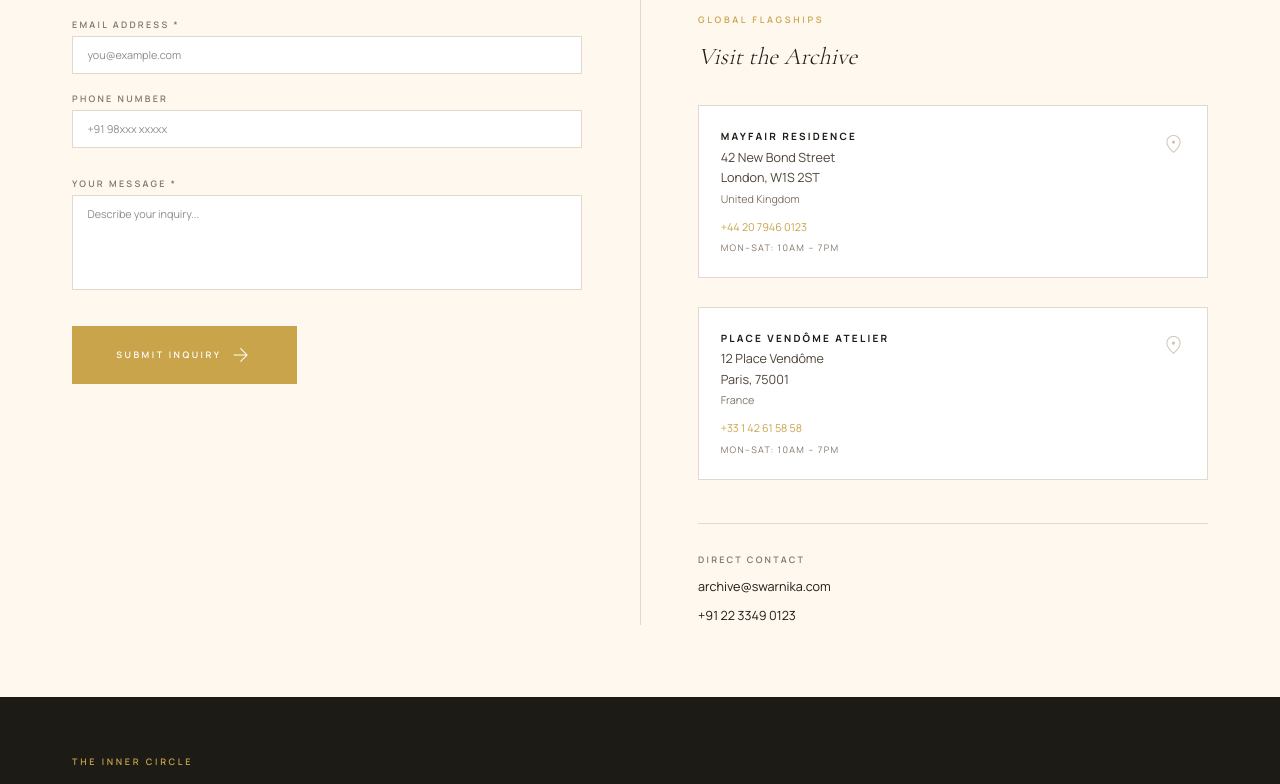
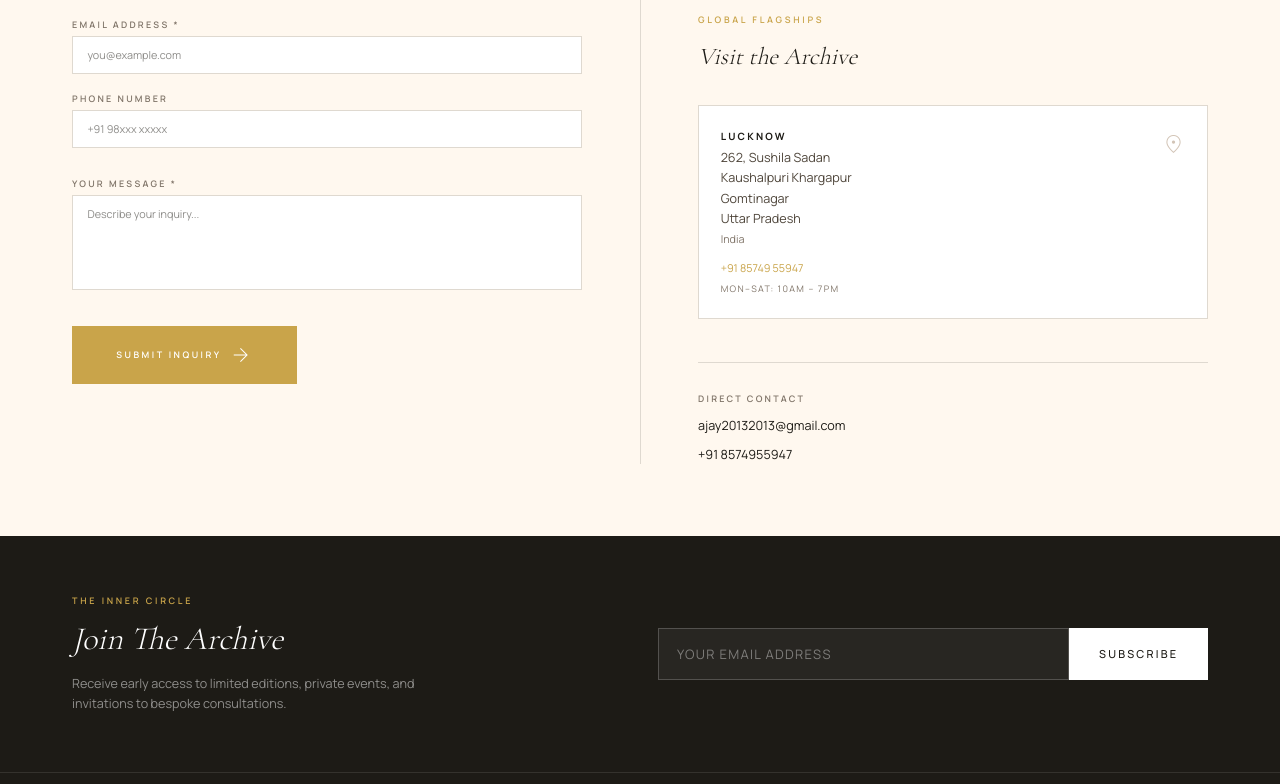
Before and after one commit to subho86chow/swarnika, a Next.js app: page /contact in a window 1280 px wide. Shown: the part 920-1704 px from the top of the page. Built offline with nearby package versions, Linux system fonts and the light colour scheme; no server answers; the database is empty.

Commit message:
Updated contacts

```diff
--- a/app/contact/page.js
+++ b/app/contact/page.js
@@ -26,8 +26,7 @@ export default function ContactPage() {
   ];
 
   const flagships = [
-    { city: "Mayfair Residence", address: "42 New Bond Street", city2: "London, W1S 2ST", country: "United Kingdom", phone: "+44 20 7946 0123", hours: "Mon–Sat: 10am – 7pm" },
-    { city: "Place Vendôme Atelier", address: "12 Place Vendôme", city2: "Paris, 75001", country: "France", phone: "+33 1 42 61 58 58", hours: "Mon–Sat: 10am – 7pm" },
+    { city: "Lucknow", address: "262, Sushila Sadan", address1: "Kaushalpuri Khargapur", address2:"Gomtinagar", state: "Uttar Pradesh", country: "India", phone: "+91 85749 55947", hours: "Mon–Sat: 10am – 7pm" }
   ];
 
   return (
@@ -139,7 +138,7 @@ export default function ContactPage() {
                       <div className="flex justify-between items-start">
                         <div className="flex flex-col gap-1">
                           <p className="font-label text-[10px] tracking-[0.22em] uppercase text-navy font-bold">{store.city}</p>
-                          <p className="font-body text-sm text-slate-subtle leading-relaxed">{store.address}<br />{store.city2}<br /><span className="text-outline text-xs">{store.country}</span></p>
+                          <p className="font-body text-sm text-slate-subtle leading-relaxed">{store.address}<br />{store.address1}<br />{store.address2}<br/>{store.state}<br /><span className="text-outline text-xs">{store.country}</span></p>
                           <p className="font-body text-xs text-gold mt-2">{store.phone}</p>
                           <p className="font-label text-[9px] tracking-[0.15em] uppercase text-outline mt-1">{store.hours}</p>
                         </div>
@@ -152,8 +151,8 @@ export default function ContactPage() {
 
               <div className="border-t border-surface-dim pt-8 flex flex-col gap-3">
                 <p className="font-label text-[9px] tracking-[0.25em] uppercase text-outline font-semibold">Direct Contact</p>
-                <a href="mailto:archive@swarnika.com" className="hover-underline font-body text-sm text-navy block">archive@swarnika.com</a>
-                <a href="tel:+912233490123" className="hover-underline font-body text-sm text-navy block">+91 22 3349 0123</a>
+                <a href="mailto:archive@swarnika.com" className="hover-underline font-body text-sm text-navy block">ajay20132013@gmail.com</a>
+                <a href="tel:+912233490123" className="hover-underline font-body text-sm text-navy block">+91 8574955947</a>
               </div>
             </div>
 
```
